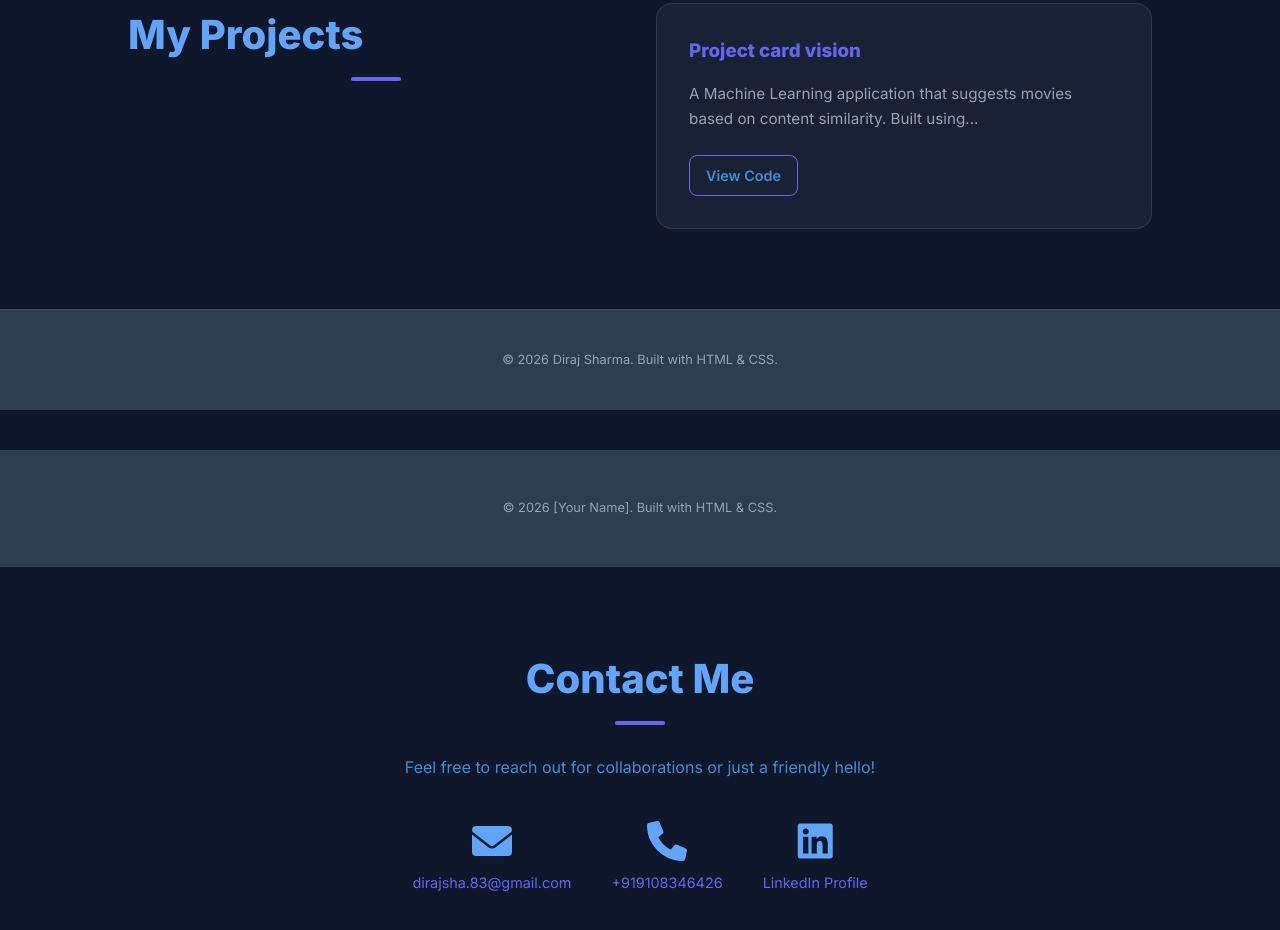
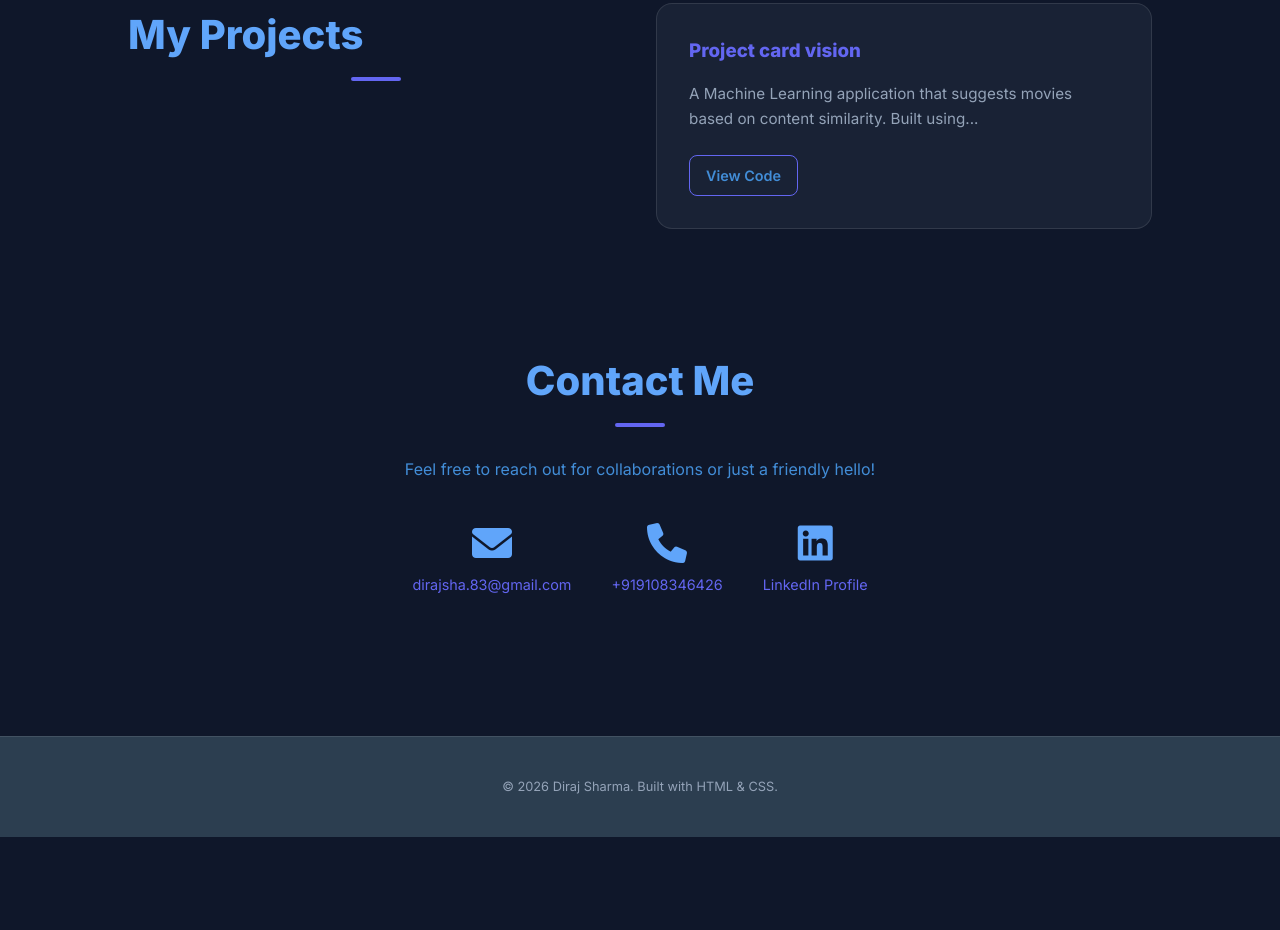
Before and after one commit to dirajsha83-svg/myportfolio., a plain HTML site: page index.html in a window 1280 px wide. Shown: the part 1434-2364 px from the top of the page. After the commit the page ends 2271 px from the top, so only its background shows below. Drawn offline with Linux system fonts and the light colour scheme.

```diff
--- a/index.html
+++ b/index.html
@@ -74,13 +74,7 @@
         </div>
         </div>
 </div>
-<footer style="text-align: center; padding: 40px 20px; color: #94a3b8; border-top: 1px solid rgba(255,255,255,0.1);">
-    <p>© 2026 Diraj Sharma. Built with HTML & CSS.</p>
-</footer>
 
-    <footer>
-        <p>&copy; 2026 [Your Name]. Built with HTML & CSS.</p>
-    </footer>
     <div class="container" id="contact">
     <h2>Contact Me</h2>
     <p>Feel free to reach out for collaborations or just a friendly hello!</p>
@@ -102,5 +96,8 @@
         </a>
     </div>
 </div>
+<footer style="text-align: center; padding: 40px 0; margin-top: 60px; border-top: 1px solid rgba(255,255,255,0.1); color: #94a3b8; width: 100%;">
+        <p>© 2026 Diraj Sharma. Built with HTML & CSS.</p>
+    </footer>
 </body>
 </html>
```
